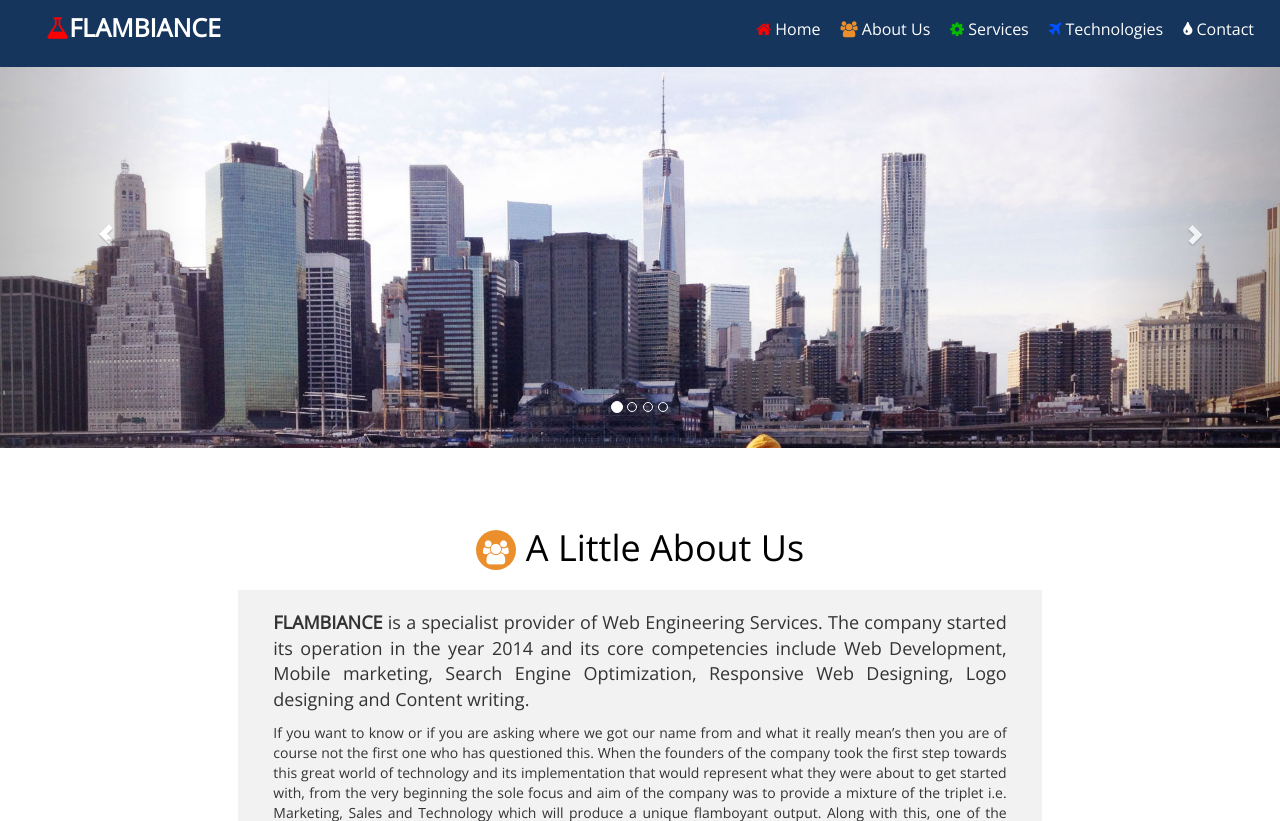
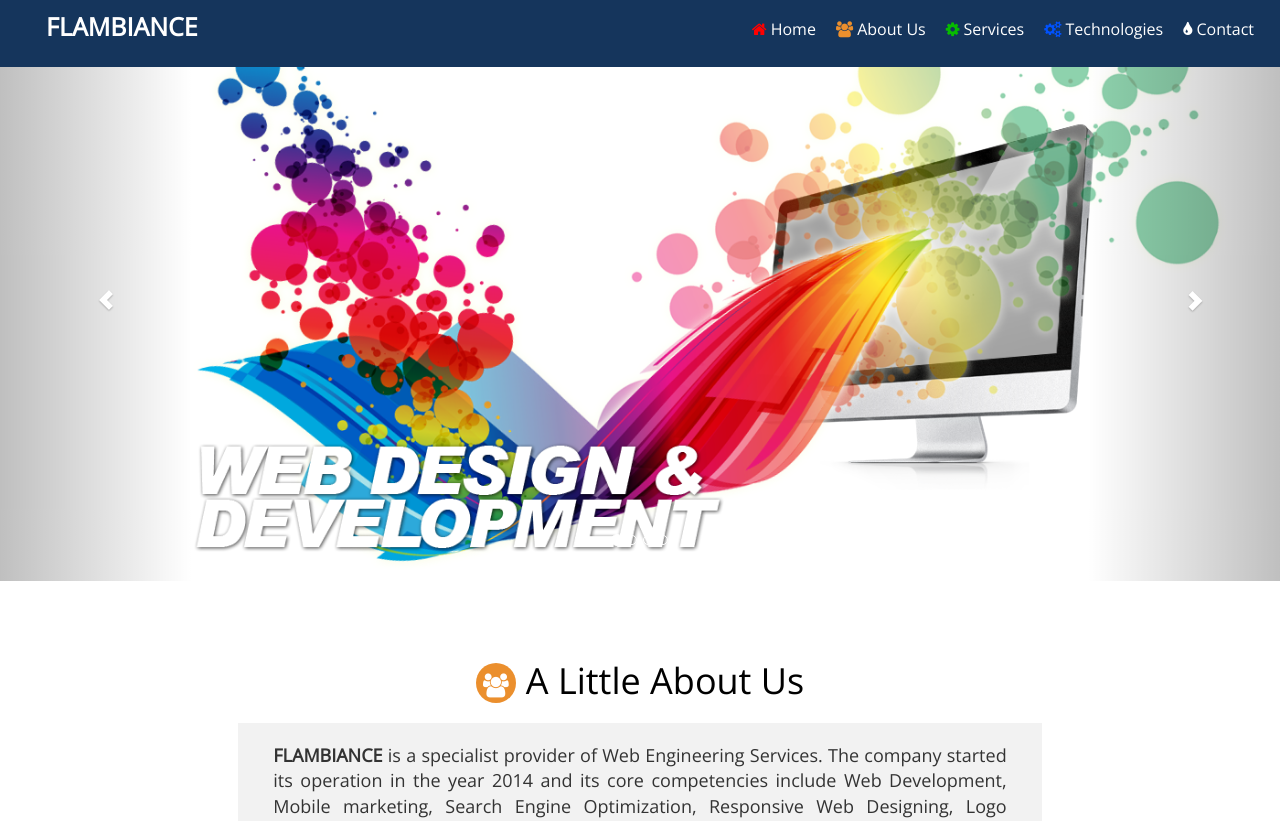
Before and after one commit to priyankodey/flamb, a Rails app: page / in a window 1280 px wide. Shown: the top 821 px of the page. Run offline with Rails 7, Linux system fonts and the light colour scheme; style sheets or scripts are compiled from the project's sources; some web fonts are replaced.

Commit message:
carousel, images and icons changes

```diff
--- a/app/views/static_pages/index.html.erb
+++ b/app/views/static_pages/index.html.erb
@@ -38,7 +38,7 @@
     <header id="header-nav" role="banner">
         <div id="navbar" class="navbar navbar-default">
             <div class="navbar-header">
-                <a class="navbar-brand" href="/"><i class="fa fa-flask color-red"></i>FLAMBIANCE</a>
+                <a class="navbar-brand" href="/"><i class="fa fa-paw color-red"></i>FLAMBIANCE</a>
                 <button type="button" class="navbar-toggle" data-toggle="collapse" data-target=".navbar-collapse">
                     <span class="sr-only">Toggle navigation</span>
                     <span class="icon-bar"></span>
@@ -51,7 +51,7 @@
                     <li><a href="#home"><i class="fa fa-home color-red"></i> Home</a></li>
                     <li><a href="#about-section"><i class="fa fa-group color-brown"></i> About Us</a></li>
                     <li><a href="#services-section"><i class="fa fa-gear color-green"></i> Services</a></li>
-                    <li><a href="#technologies-section"><i class="fa fa-plane color-blue"></i> Technologies</a></li>
+                    <li><a href="#technologies-section"><i class="fa fa-cogs color-blue"></i> Technologies</a></li>
                     <!-- <li><a href="#portfolio-section"><i class="fa fa-picture-o color-light-blue"></i> Clients</a></li> -->
                     <li><a href="#contact-section"><i class="fa fa-tint"></i> Contact</a></li>
                 </ul>
@@ -76,7 +76,7 @@
 
   <!-- Wrapper for slides -->
   <div class="carousel-inner">
-    <div class="item active">
+    <!-- <div class="item active">
         <div id="h_bg">
             <div class="carousel-caption">
                 <div class="col-sm-12 callout">
@@ -95,16 +95,32 @@
             </div>
                     <img class="img-responsive" src="/assets/home_b2.jpg" alt="Background" width="100%" height="615px">
         </div>
-    </div>
+    </div> -->
 
-    <div class="item">
+    <div class="item active">
         <div id="h_bg">
-      <img class="img-responsive" src="/assets/home_b1.jpg" alt="Background" width="100%" height="615px">
+      <img class="img-responsive" src="/assets/home_b1.png" alt="Background" width="100%" height="615px">
         </div>
     </div>
     <div class="item">
         <div id="h_bg">
       <img class="img-responsive" src="/assets/home_b2.jpg" alt="Background" width="100%" height="615px">
+        </div>
+    </div>
+
+    <div class="item">
+        <div id="h_bg">
+      <img class="img-responsive" src="/assets/home_b3.jpg" alt="Background" width="100%" height="615px">
+        </div>
+    </div>
+    <div class="item">
+        <div id="h_bg">
+      <img class="img-responsive" src="/assets/home_b4.jpg" alt="Background" width="100%" height="615px">
+        </div>
+    </div>
+    <div class="item">
+        <div id="h_bg">
+      <img class="img-responsive" src="/assets/home_b5.jpg" alt="Background" width="100%" height="615px">
         </div>
     </div>
 
@@ -239,7 +255,7 @@
             <div class="row">
                 <div class="col-md-8 col-md-offset-2 col-sm-10 col-sm-offset-1 " data-scrollreveal="enter top and move 100px, wait 0.5s">
                     <div class="text-center">
-                        <h1><i class="fa fa-plane small-icons bk-color-light-blue"></i>Technologies</h1>
+                        <h1><i class="fa fa-cogs small-icons bk-color-light-blue"></i>Technologies</h1>
                         <p class="font-18">
                            Flambiance is a web design and Development Company and our members are both experienced and creative to handle large and small projects, we work and feel happy to help those who seek resources and our ideas within the digital and technical domain
                         </p>
```
Also changed, not shown: app/assets/images/home_b1.png (added), app/assets/images/home_b11.jpg (added), app/assets/images/home_b2.jpg, app/assets/images/home_b21.jpg (added), app/assets/images/home_b3.jpg (added), app/assets/images/home_b4.jpg (added), app/assets/images/home_b5.jpg (added), app/assets/images/home_bg31.jpg (added).
